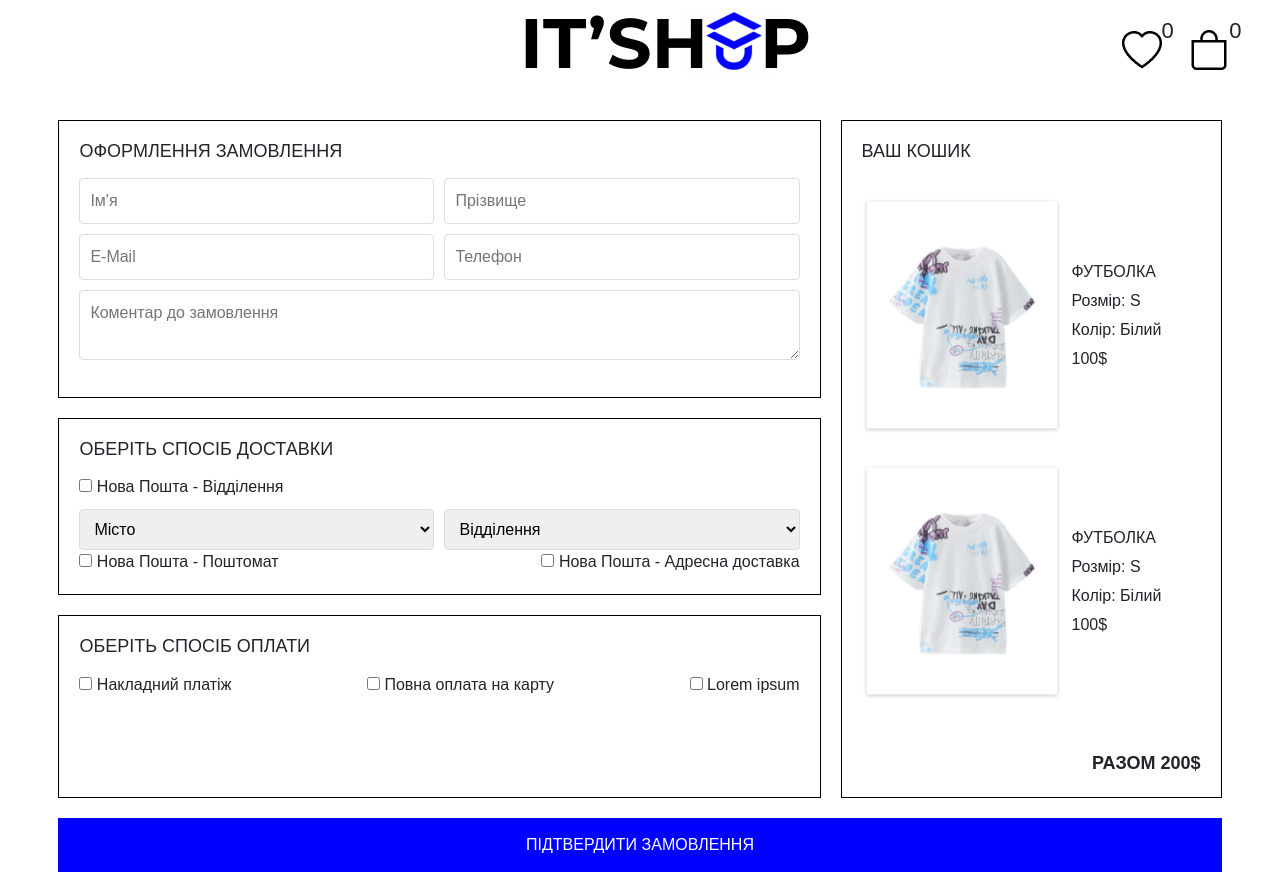
After one commit to ITstep-Merch/ITstep-merch, a Flask app: page /paiment in a window 1280 px wide. The commit adds this page. Run offline with Flask 3, Linux system fonts and the light colour scheme; some libraries are stand-ins or nearby versions.

Commit message:
payment page

```diff
--- a/main.py
+++ b/main.py
@@ -26,6 +26,9 @@ def home():
 @app.route('/good')
 def good():
     return render_template('good.html')
+@app.route('/paiment')
+def paiment():
+    return render_template('paiment.html')
 
 if __name__ == "__main__":
     app.run(debug=True, port=5000)
--- a/static/header.css
+++ b/static/header.css
@@ -5,7 +5,7 @@
 }
 
 .header-block{
-    width: 58%;
+    width: 60%;
     display: flex;
     justify-content: space-between;
 }
--- a/static/home.css
+++ b/static/home.css
@@ -38,6 +38,8 @@
     border: none;
     font-size: 25px;
 }
+
+
 @media (max-width: 768px) {
 
 }
--- /dev/null
+++ b/static/paiment.css
@@ -0,0 +1,109 @@
+body {
+    font-family: Arial, sans-serif;
+}
+
+.checkout-page {
+    display: grid;
+    grid-template-columns: 2fr 1fr;
+    grid-template-rows: auto auto 1fr auto;
+    gap: 20px;
+    padding: 20px;
+}
+
+.order-form, .cart-summary, .delivery-options, .payment-options {
+    border: 1px solid #000;
+    padding: 20px;
+    background-color: #fff;
+}
+
+.order-form, .delivery-options, .payment-options {
+    grid-column: 1 / 2;
+}
+
+.cart-summary {
+    grid-column: 2 / 3;
+    grid-row: 1 / span 3;
+    display: flex;
+    flex-direction: column;
+    justify-content: space-between;
+    gap: 20px;
+    padding: 20px;
+    border: 1px solid #000;
+    background-color: #fff;
+
+}
+
+.confirm-order-btn {
+    grid-column: 1 / -1;
+    padding: 15px;
+    background-color: blue;
+    color: #fff;
+    border: none;
+    cursor: pointer;
+    font-size: 16px;
+    text-align: center;
+}
+
+h2 {
+    font-size: 18px;
+    margin-bottom: 15px;
+}
+
+.form-group {
+    display: flex;
+    gap: 10px;
+}
+
+.form-group input,
+textarea {
+    width: 100%;
+    padding: 10px;
+    margin-bottom: 10px;
+    border: 1px solid #ddd;
+    border-radius: 4px;
+}
+
+.cart-item {
+    display: flex;
+    align-items: center;
+    margin-bottom: 10px;
+}
+
+.cart-item img {
+    width: 200px;
+    height: auto;
+    margin-right: 10px;
+    flex-shrink: 0;
+}
+
+.item-details p {
+    margin: 5px 0;
+    flex: 1;
+}
+
+.select-group {
+    display: flex;
+    gap: 10px;
+    margin-top: 10px;
+}
+
+.select-group select {
+    width: 100%;
+    padding: 10px;
+    border: 1px solid #ddd;
+    border-radius: 4px;
+}
+
+.total-price {
+    font-weight: bold;
+    font-size: 18px;
+    text-align: right;
+    margin-top: 20px;
+    justify-content: end;
+}
+
+
+.adres-or-poshtomat-chooser{
+    display: flex;
+    justify-content: space-between;
+}
--- a/templates/components/header.html
+++ b/templates/components/header.html
@@ -8,6 +8,8 @@
     <link rel="stylesheet" href="../../static/global.css">
     <link rel="stylesheet" href="../../static/home.css">
     <link rel="stylesheet" href="../../static/footer.css">
+    <link rel="stylesheet" href="../../static/good.css">
+    <link rel="stylesheet" href="../../static/paiment.css">
     <title>Document</title>
   </head>
   <body>
--- a/templates/home.html
+++ b/templates/home.html
@@ -4,4 +4,5 @@
     <h1 class="upper-text">IT STEP MERCH <br> <span>Buy our merch</span></h1>
     <button class="to-catalog-btn">В КАТАЛОГ</button>
 </div>
+
 {% include "./components/footer.html" %}
--- /dev/null
+++ b/templates/paiment.html
@@ -0,0 +1,65 @@
+{% include "./components/header.html" %}
+<div class="checkout-page">
+    <div class="order-form">
+        <h2>ОФОРМЛЕННЯ ЗАМОВЛЕННЯ</h2>
+        <form>
+            <div class="form-group">
+                <input type="text" placeholder="Ім'я">
+                <input type="text" placeholder="Прізвище">
+            </div>
+            <div class="form-group">
+                <input type="email" placeholder="E-Mail">
+                <input type="text" placeholder="Телефон">
+            </div>
+            <textarea placeholder="Коментар до замовлення"></textarea>
+        </form>
+    </div>
+    <div class="cart-summary">
+        <h2>ВАШ КОШИК</h2>
+        <div class="cart-item">
+            <img src="../static/public/t-shirt.png" alt="Футболка">
+            <div class="item-details">
+                <p>ФУТБОЛКА</p>
+                <p>Розмір: S</p>
+                <p>Колір: Білий</p>
+                <p>100$</p>
+            </div>
+        </div>
+        <div class="cart-item">
+            <img src="../static/public/t-shirt.png" alt="Футболка">
+            <div class="item-details">
+                <p>ФУТБОЛКА</p>
+                <p>Розмір: S</p>
+                <p>Колір: Білий</p>
+                <div class="total-sum">
+                    <p>100$</p>
+                </div>
+
+            </div>
+        </div>
+        <div class="total-price">РАЗОМ 200$</div>
+    </div>
+    <div class="delivery-options">
+        <h2>ОБЕРІТЬ СПОСІБ ДОСТАВКИ</h2>
+        <label><input type="checkbox"> Нова Пошта - Відділення</label>
+        <div class="select-group">
+            <select><option>Місто</option></select>
+            <select><option>Відділення</option></select>
+        </div>
+        <div class="adres-or-poshtomat-chooser">
+            <label><input type="checkbox"> Нова Пошта - Поштомат</label>
+            <label><input type="checkbox"> Нова Пошта - Адресна доставка</label>
+        </div>
+    </div>
+    <div class="payment-options">
+        <h2>ОБЕРІТЬ СПОСІБ ОПЛАТИ</h2>
+        <div class="adres-or-poshtomat-chooser">
+            <label><input type="checkbox"> Накладний платіж</label>
+            <label><input type="checkbox"> Повна оплата на карту</label>
+            <label><input type="checkbox"> Lorem ipsum</label>
+        </div>
+    </div>
+    <button class="confirm-order-btn">ПІДТВЕРДИТИ ЗАМОВЛЕННЯ</button>
+</div>
+
+{% include "./components/footer.html" %}
```
Also changed, not shown: static/good.css (added, +57 -0 lines), templates/good.html (+41 -1 lines), static/public/t-shirt.png (added).
